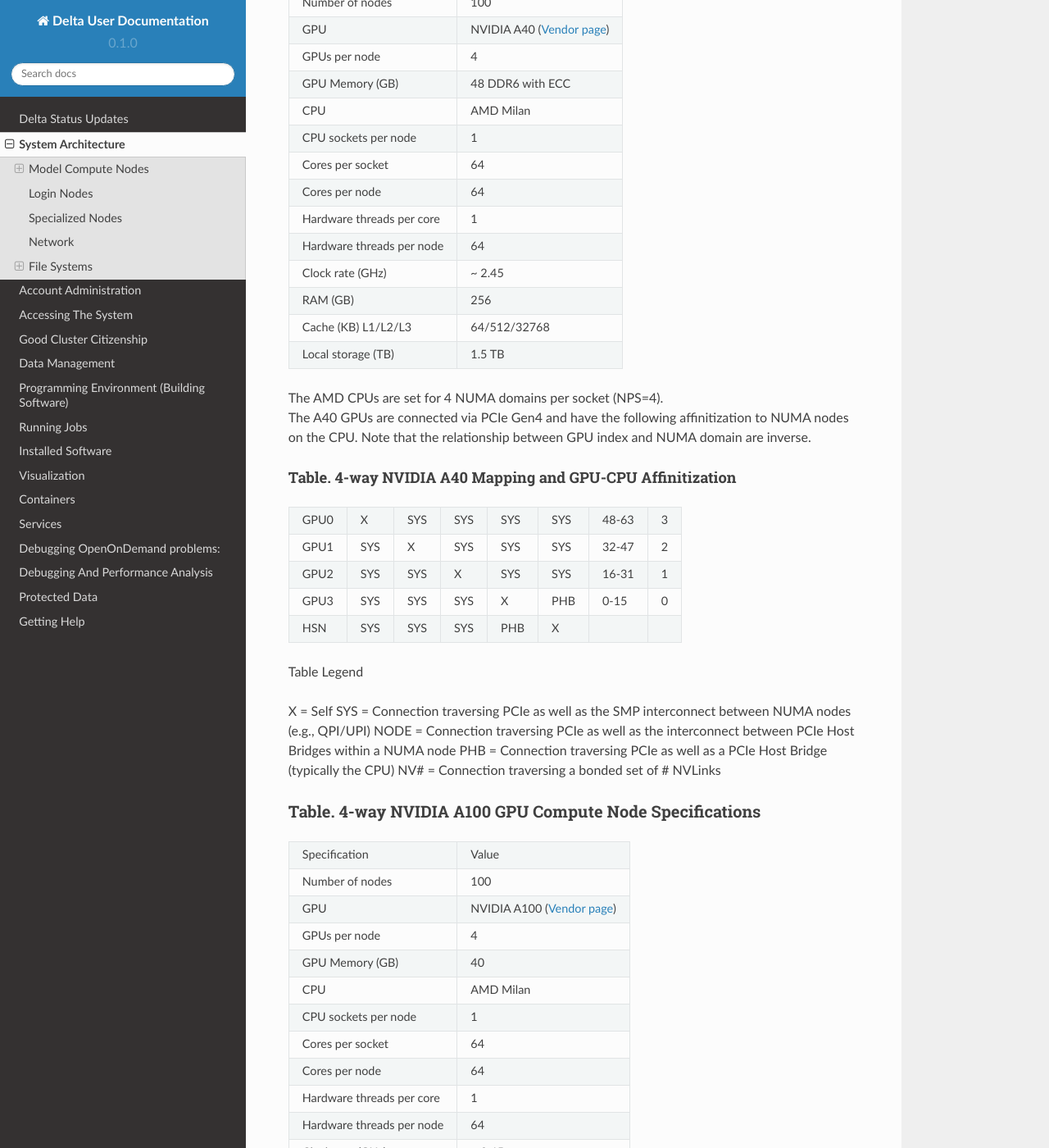
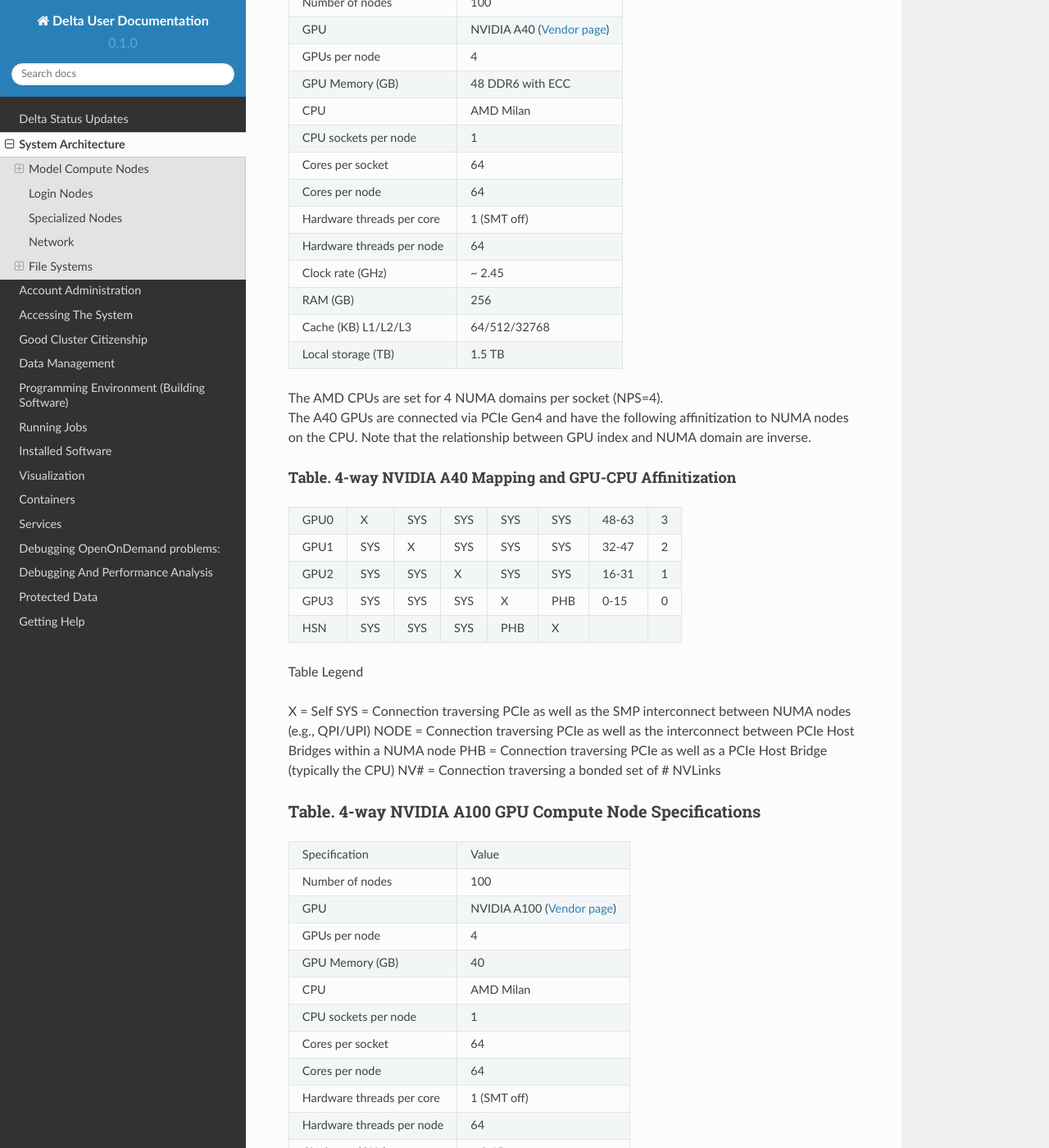
Before and after one commit to ncsa/Delta_doc, a Sphinx documentation site: the page built from docs/source/architecture.rst, in a window 1280 px wide and 1400 px high, scrolled down 1661 px. Shown: the whole window at 82% size. Built offline with Sphinx 7.4.7 and the Read the Docs theme 2.0.0, drawn with Linux system fonts in a browser that asks for light colours; pages that are not in the unit, such as notebooks, are missing from menus; some of the changed text lies outside the part shown.

Commit message:
tables for SMT
Adding reminder that "smt off" for all the hardware thread entries.

```diff
--- a/docs/source/architecture.rst
+++ b/docs/source/architecture.rst
@@ -68,7 +68,7 @@ Table. 4-way NVIDIA A40 GPU Compute Node Specifications
 +---------------------------+-----------------------------------------+
 | Cores per node            | 64                                      |
 +---------------------------+-----------------------------------------+
-| Hardware threads per core | 1                                       |
+| Hardware threads per core | 1 (SMT off)                             |
 +---------------------------+-----------------------------------------+
 | Hardware threads per node | 64                                      |
 +---------------------------+-----------------------------------------+
@@ -134,7 +134,7 @@ Table. 4-way NVIDIA A100 GPU Compute Node Specifications
 +---------------------------+-----------------------------------------+
 | Cores per node            | 64                                      |
 +---------------------------+-----------------------------------------+
-| Hardware threads per core | 1                                       |
+| Hardware threads per core | 1 (SMT off)                             |
 +---------------------------+-----------------------------------------+
 | Hardware threads per node | 64                                      |
 +---------------------------+-----------------------------------------+
@@ -197,7 +197,7 @@ Table. 8-way NVIDIA A100 GPU Large Memory Compute Node Specifications
 +---------------------------+-----------------------------------------+
 | Cores per node            | 128                                     |
 +---------------------------+-----------------------------------------+
-| Hardware threads per core | 1                                       |
+| Hardware threads per core | 1 (SMT off)                             |
 +---------------------------+-----------------------------------------+
 | Hardware threads per node | 128                                     |
 +---------------------------+-----------------------------------------+
@@ -273,7 +273,7 @@ Table. 8-way AMD MI100 GPU Large Memory Compute Node Specifications
 +---------------------------+-----------------------------------------+
 | Cores per node            | 128                                     |
 +---------------------------+-----------------------------------------+
-| Hardware threads per core | 1                                       |
+| Hardware threads per core | 1 (SMT off)                             |
 +---------------------------+-----------------------------------------+
 | Hardware threads per node | 128                                     |
 +---------------------------+-----------------------------------------+
```
